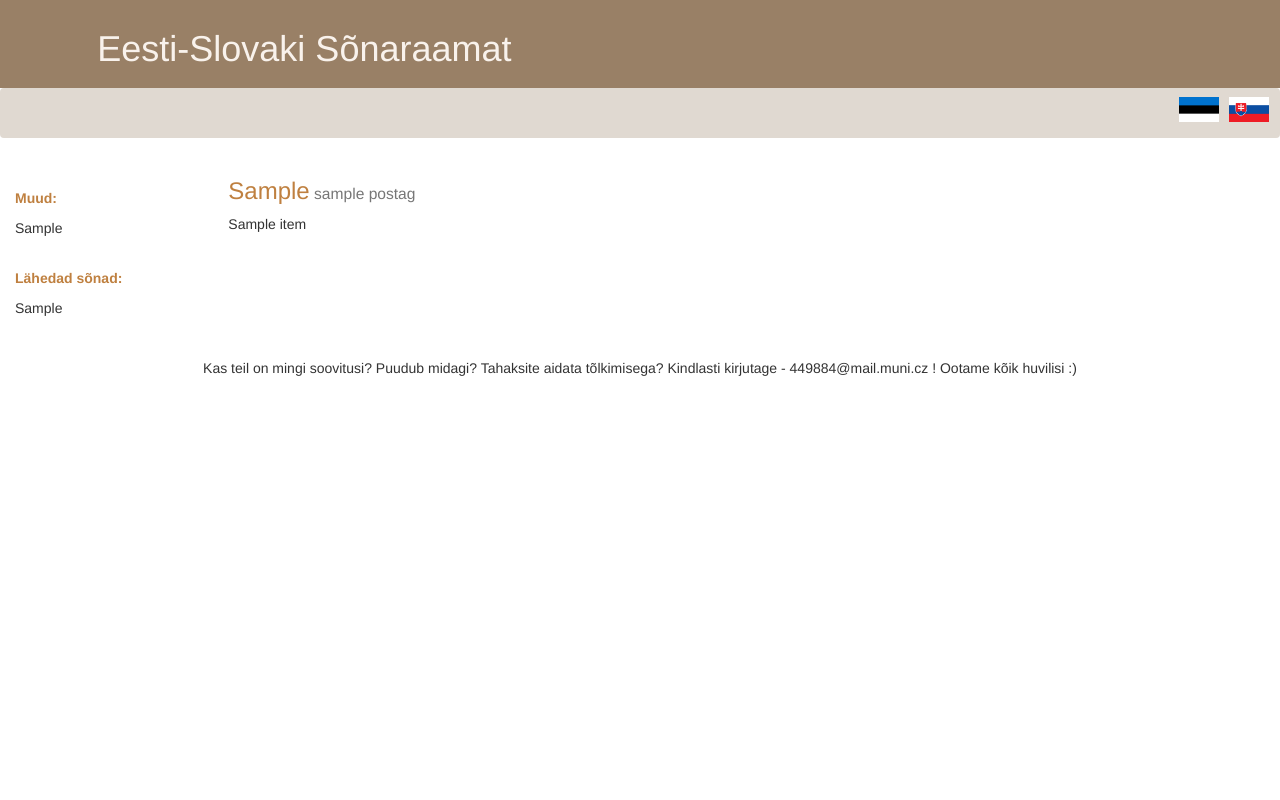
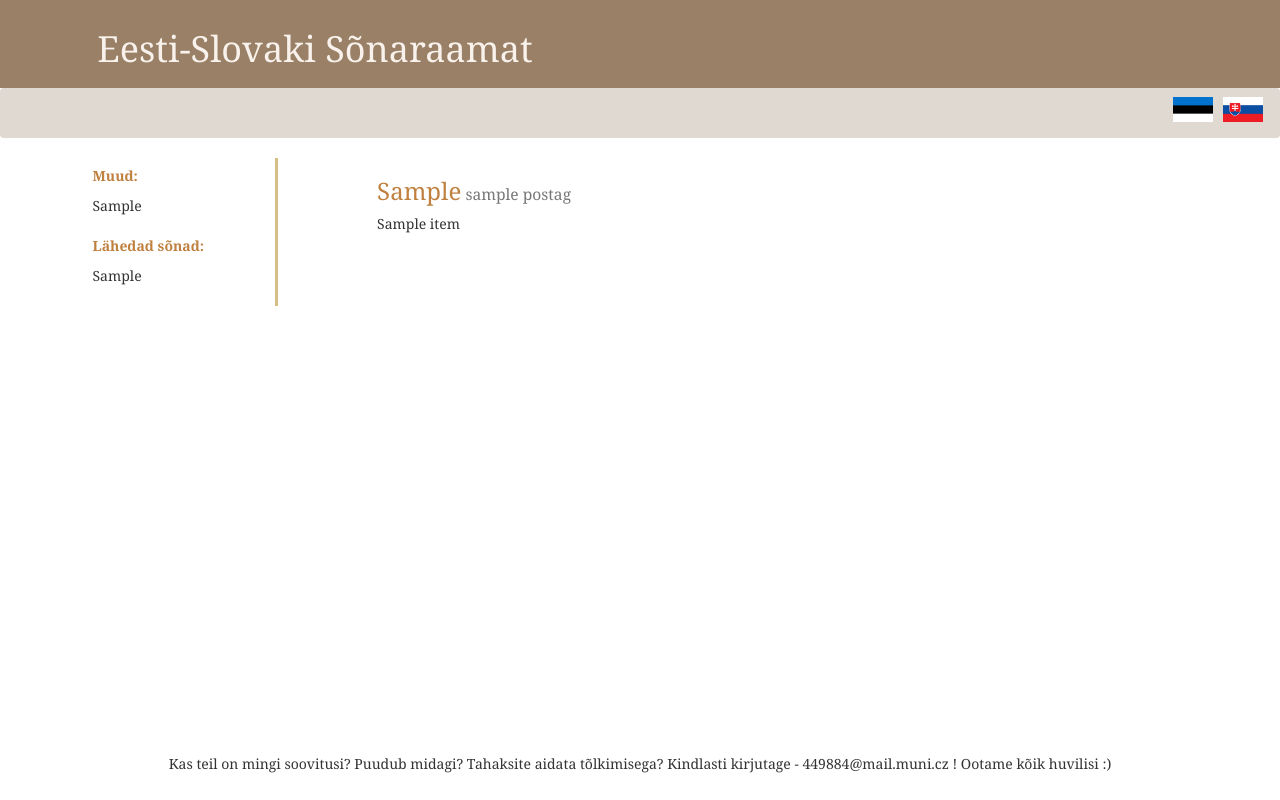
Before and after one commit to x-mia/Dictionary-app, a Flask app: template app/templates/dictionary.html in a window 1280 px wide. Run offline with Flask 2, Linux system fonts and the light colour scheme; the template is opened without the code that fills it: most values are stand-ins (such as "Sample title", 1, 10 or a date in 2020); parts of the project's set-up code (start-up, migrations or seed data) failed here and were passed over; some libraries are stand-ins or nearby versions.

Commit message:
frontend improved

```diff
--- a/app/templates/base.html
+++ b/app/templates/base.html
@@ -4,24 +4,27 @@
     {{ _('Eesti-Slovaki Sõnaraamat') }}
 {% endblock %}
 {% block content %}
+
     <div class="container-fluid my-3 text-white" style="background-color:#998066; color:#f9f2ec; padding: 0.7%">
-        <h1><div style="margin-left: 7%">{{ _("Eesti-Slovaki Sõnaraamat") }}</div></h1>
+        <h1 style="margin-left: 7%; font-family:Georgia">{{ _("Eesti-Slovaki Sõnaraamat") }}</h1>
     </div>
-    <nav class="navbar navbar-expand-sm " style="background-color:#e0d9d1; color:#3d3329">
-      <div class="container-fluid" style="padding-top: 0.5%; padding-bottom: 0.5%">
+
+    <nav class="navbar navbar-expand-sm " style="background-color:#e0d9d1; color:#3d3329; padding-top: 0.5%; padding-bottom: 0.5%">
         <ul class="nav navbar-nav" style="margin-left: 7%">
-          <li>{{ wtf.quick_form(form, action=url_for('index', lang_code=lang_code), form_type="inline") }}</li>
+          <li class="nav-item">{{ wtf.quick_form(form, action=url_for('index', lang_code=lang_code), form_type="inline") }}
+          </li>
         </ul>
-        <ul class="nav navbar-nav navbar-right">
-          <li>
+
+        <ul class="nav navbar-nav navbar-right" style="margin-right: 0.5%">
+          <li class="nav-item">
               <form action={{url_for('index', lang_code='ee')}} method="post">
                 {{ form.csrf_token() }}
                 <input type="image" src="/static/ee.png" width="50" height="30" alt="Submit Form"
                 style="display: inline-block; padding-top: 5%; padding-bottom: 5%; padding-right: 20%" />
               </form>
           </li>
-              <li></li>
-        <li>
+
+          <li class="nav-item">
             <form action={{url_for('index', lang_code='sk')}} method="post">
               {{ form.csrf_token() }}
               <input type="image" src="/static/sk.png" width="50" height="30" alt="Submit Form"
@@ -29,11 +32,7 @@
             </form>
           </li>
         </ul>
-
-
-      </div>
     </nav>
-
 
     <div class="container-fluid">
         {% with messages = get_flashed_messages() %}
@@ -47,11 +46,11 @@
         {# application content needs to be provided in the app_content block #}
         {% block app_content %}{% endblock %}
     </div>
-    <div class="container text-center" style="bottom: 0; width: 100%">
-        <div class="col-sm-12">
-        <p class="lead">
-          <p class="text-secondary">{{ _("Kas teil on mingi soovitusi? Puudub midagi? Tahaksite aidata tõlkimisega? Kindlasti kirjutage - 449884@mail.muni.cz ! Ootame kõik huvilisi :)") }}</p>
+
+    <footer class="footer text-center navbar-fixed-bottom">
+      <div class="container" style="padding-bottom:2%; padding-top:2%">
+            <span style="font-family:Georgia">{{ _("Kas teil on mingi soovitusi? Puudub midagi? Tahaksite aidata tõlkimisega? Kindlasti kirjutage - 449884@mail.muni.cz ! Ootame kõik huvilisi :)") }}</span>
       </div>
-    </div>
+    </footer>
 
 {% endblock %}
--- a/app/templates/dictionary.html
+++ b/app/templates/dictionary.html
@@ -1,52 +1,43 @@
 {% extends "base.html" %} {% import 'bootstrap/wtf.html' as wtf %} {% block app_content %}
-<div class="row">
-    <div class="col-sm-2">
+
+<div class="row" style="margin-left: 5%">
+
+    <div class="col-sm-2" style="border-right-style:inset; border-color:#D6BF85">
         <dl>
-            <dt><p class="text-success" style="margin-top: 30px; color: #bf8040;">{{ _("Muud:") }}</p></dt>
+            <dt><p class="text-success" style="margin-top: 5%; color: #bf8040; font-family:Georgia">{{ _("Muud:") }}</p></dt>
 
             {% for item in other_found_words[:5] %}
-            <dd>{{ item.base_word }}</dd>
+            <dd style="font-family:Georgia">{{ item.base_word }}</dd>
             {% endfor %}
         </dl>
         <dl>
-            <dt><p class="text-success" style="margin-top: 30px; color: #bf8040;">{{ _("Lähedad sõnad:") }}</p></dt>
+            <dt><p class="text-success" style="margin-top: 5%; color: #bf8040; font-family:Georgia">{{ _("Lähedad sõnad:") }}</p></dt>
 
             {% for item in other_close_matches[:5] %}
-            <dd>{{ item.base_word }}</dd>
+            <dd style="font-family:Georgia">{{ item.base_word }}</dd>
             {% endfor %}
         </dl>
     </div>
 
-    <div class="col-sm-6">
+    <div class="col-sm-6" style="margin-left: 7%">
         <dl>
-            <dt>
-                <h3>
-                    <p class="text-primary" style="color: #bf8040;">{{ entry.base_word }}<small class="font-italic text-lowercase"> {{ entry.postag }} </small></p>
-                </h3>
-            </dt>
-            <div class="row">
-                <div class="col-md-4">
+            <dt><h3><p class="text-primary" style="color: #bf8040; font-family:Georgia">{{ entry.base_word }}<small class="font-italic text-lowercase"> {{ entry.postag }} </small></p></h3></dt>
                     {% for item in entry.translated_words %}
-                    <dd>{{ item }}</dd>
+                    <dd style="font-family:Georgia">{{ item }}</dd>
                     {% endfor %}
-                </div>
-            </div>
         </dl>
-        {% if language == 'est-svk' %}
-          <div class="row">
-            <div class="col-md-12">
-                <a href={{ entry.sonaveeb }}>{{ _("Otsi sõnaveebilt") }}</a>
-            </div>
-        </div>
-        {% endif %}
+          <dd style="font-family:Georgia">{% if language == 'est-svk' %}
+              <a href={{ entry.sonaveeb }} target="_blank">{{ _("Otsi sõnaveebilt") }}</a>
+          {% endif %}</dd>
     </div>
+
     {% if language == 'est-svk' %}
     <div class="col-sm-3">
         <dl>
-            <dt><p class="text-success" style="margin-top: 30px; color: #bf8040;">{{ _("Sõnavormid:") }}</p></dt>
+            <dt><p class="text-success" style="margin-top: 30px; color: #bf8040; font-family:Georgia">{{ _("Sõnavormid:") }}</p></dt>
 
             {% for item in entry.shapes.split(',') %}
-            <dd>{{ item[2:-1] }}</dd>
+            <dd style="font-family:Georgia">{{ item[2:-1] }}</dd>
             {% endfor %}
         </dl>
     </div>
```
Lines whose indentation alone changed are shown as unchanged.
